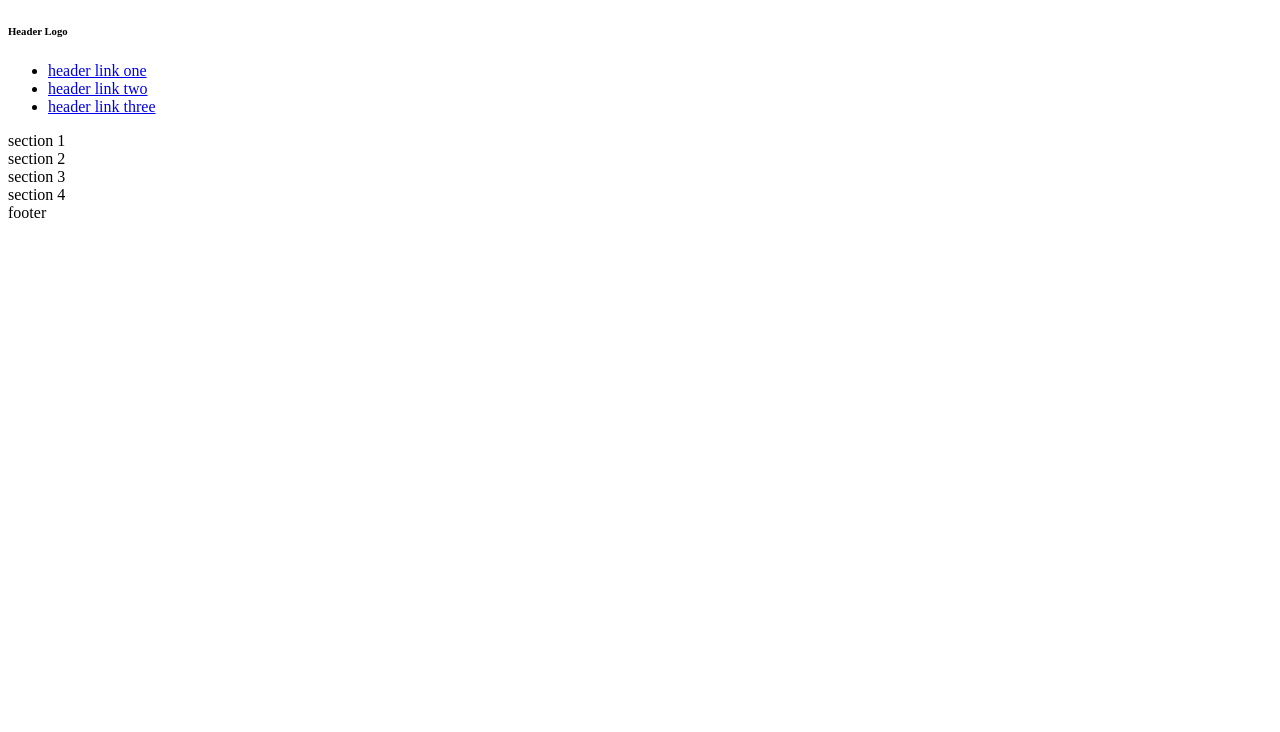
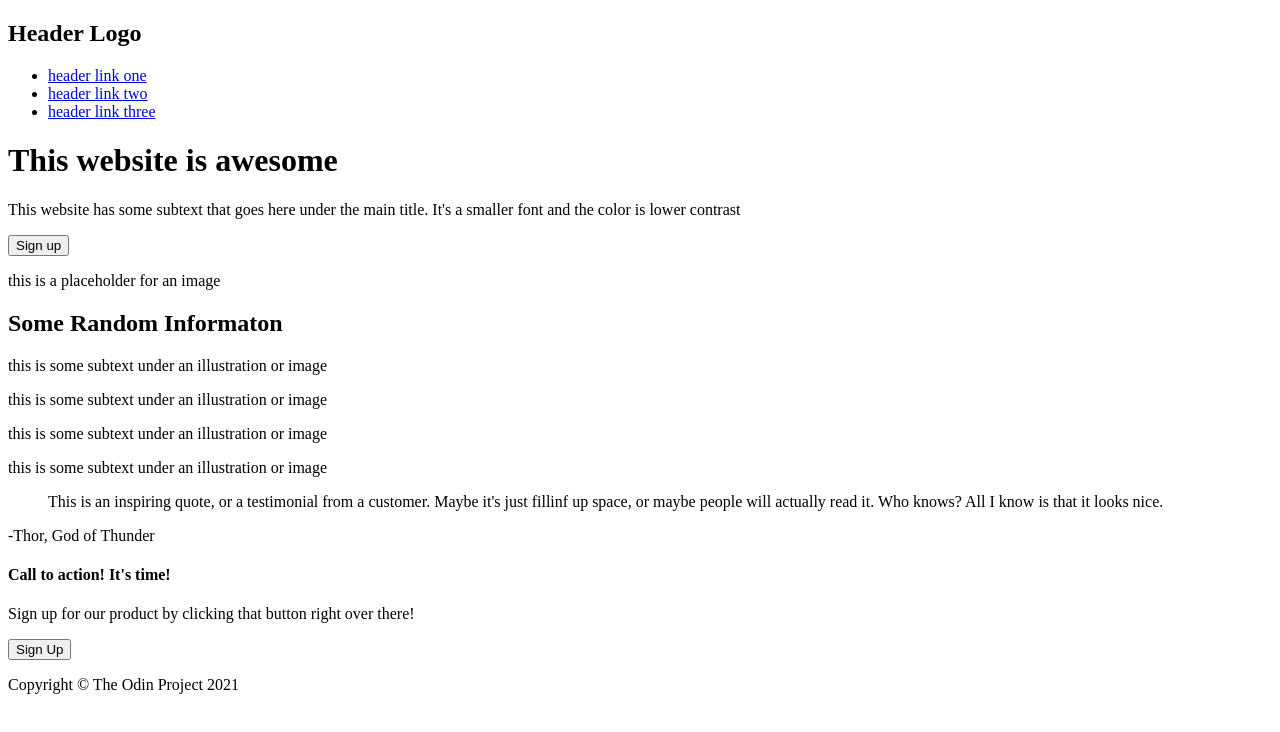
Before and after one commit to selasilm/landing-page, a plain HTML site: page index.html in a window 1280 px wide. Drawn offline with Linux system fonts and the light colour scheme.

Commit message:
content added with no styling

```diff
--- a/index.html
+++ b/index.html
@@ -9,7 +9,7 @@
 <body>
     <div>
         <div>
-            <h6>Header Logo</h6>
+            <h2>Header Logo</h2>
         </div>
         <div>
             <ul>
@@ -20,19 +20,45 @@
         </div>
     </div>
     <div>
-        section 1
+        <div>
+            <h1>This website is awesome</h1>
+            <p>This website has some subtext that goes here under the main title. It's a smaller font and the color is lower contrast</p>
+            <button>Sign up</button>
+        </div>
+        <div>
+            <p>this is a placeholder for an image</p>
+        </div>
     </div>
     <div>
-        section 2
+        <h2>Some Random Informaton</h2>
+        <div>
+            <div></div>
+            <p>this is some subtext under an illustration or image</p>
+            <div></div>
+            <p>this is some subtext under an illustration or image</p>
+            <div></div>
+            <p>this is some subtext under an illustration or image</p>
+            <div></div>
+            <p>this is some subtext under an illustration or image</p>
+        </div>
     </div>
     <div>
-        section 3
+        <blockquote>This is an inspiring quote, or a testimonial from a customer. Maybe it's just fillinf up space, or maybe people will actually read it. Who knows? All I know is that it looks nice.</blockquote>
+        <p>-Thor, God of Thunder</p>
     </div>
     <div>
-        section 4
+        <div>
+            <div>
+                <h4>Call to action! It's time!</h4>
+                <p>Sign up for our product by clicking that button right over there!</p>
+            </div>
+            <div>
+                <button>Sign Up</button>
+            </div>
+        </div>
     </div>
     <div>
-        footer
+        <p>Copyright © The Odin Project 2021</p>
     </div>
 </body>
 </html>
```
